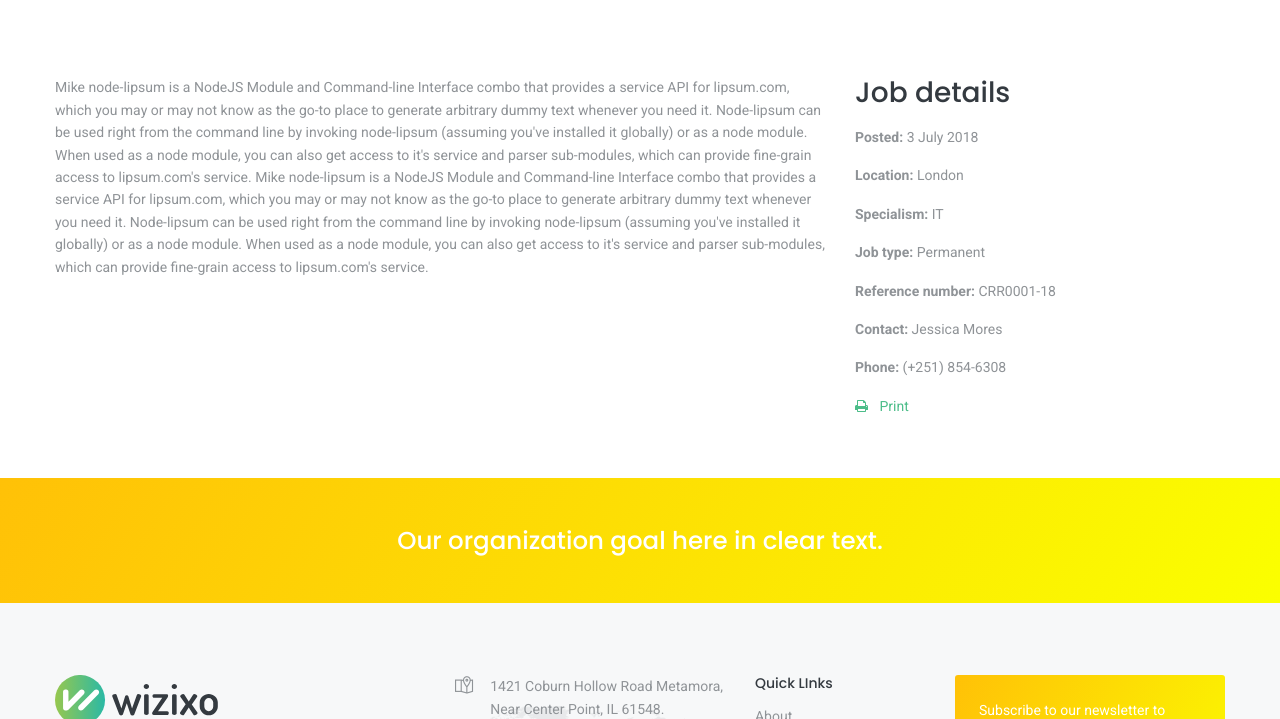
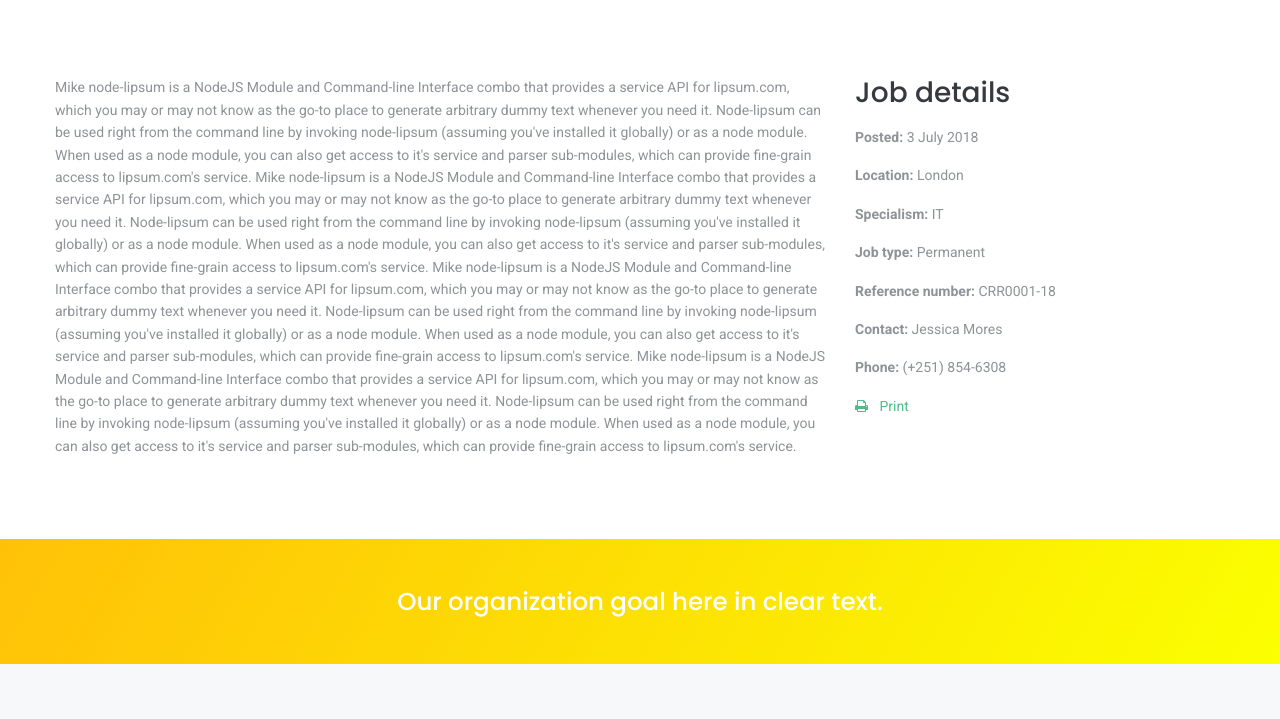
Before and after one commit to AgileVentures/cic-website, a Jekyll site: the page built from residents.md, in a window 1280 px wide and 900 px high, scrolled down 256 px, cut to the strip 181-900 px from the top of the window. Built offline with Jekyll 4.4.1, drawn with Linux system fonts in a browser that asks for light colours; some web fonts are replaced.

Commit message:
Update Residents “resident”

```diff
--- a/_data/residents.yml
+++ b/_data/residents.yml
@@ -1,17 +1,33 @@
 residents:
-  - resident: >-
-      Mike node-lipsum is a NodeJS Module and Command-line Interface combo
+  - resident: Mike node-lipsum is a NodeJS Module and Command-line Interface combo
       that       provides a service API for lipsum.com, which you may or may not
       know as       the go-to place to generate arbitrary dummy text whenever
       you need it.       Node-lipsum can be used right from the command line by
       invoking       node-lipsum (assuming you've installed it globally) or as a
       node module.       When used as a node module, you can also get access to
       it's service and       parser sub-modules, which can provide fine-grain
-      access to lipsum.com's       service. Mike node-lipsum is a NodeJS Module and Command-line Interface combo
-      that       provides a service API for lipsum.com, which you may or may not
-      know as       the go-to place to generate arbitrary dummy text whenever
-      you need it.       Node-lipsum can be used right from the command line by
-      invoking       node-lipsum (assuming you've installed it globally) or as a
-      node module.       When used as a node module, you can also get access to
-      it's service and       parser sub-modules, which can provide fine-grain
-      access to lipsum.com's       service.
+      access to lipsum.com's       service. Mike node-lipsum is a NodeJS Module
+      and Command-line Interface combo that       provides a service API for
+      lipsum.com, which you may or may not know as       the go-to place to
+      generate arbitrary dummy text whenever you need it.       Node-lipsum can
+      be used right from the command line by invoking       node-lipsum
+      (assuming you've installed it globally) or as a node module.       When
+      used as a node module, you can also get access to it's service
+      and       parser sub-modules, which can provide fine-grain access to
+      lipsum.com's       service. Mike node-lipsum is a NodeJS Module and
+      Command-line Interface combo that       provides a service API for
+      lipsum.com, which you may or may not know as       the go-to place to
+      generate arbitrary dummy text whenever you need it.       Node-lipsum can
+      be used right from the command line by invoking       node-lipsum
+      (assuming you've installed it globally) or as a node module.       When
+      used as a node module, you can also get access to it's service
+      and       parser sub-modules, which can provide fine-grain access to
+      lipsum.com's       service. Mike node-lipsum is a NodeJS Module and
+      Command-line Interface combo that       provides a service API for
+      lipsum.com, which you may or may not know as       the go-to place to
+      generate arbitrary dummy text whenever you need it.       Node-lipsum can
+      be used right from the command line by invoking       node-lipsum
+      (assuming you've installed it globally) or as a node module.       When
+      used as a node module, you can also get access to it's service
+      and       parser sub-modules, which can provide fine-grain access to
+      lipsum.com's       service.
```
